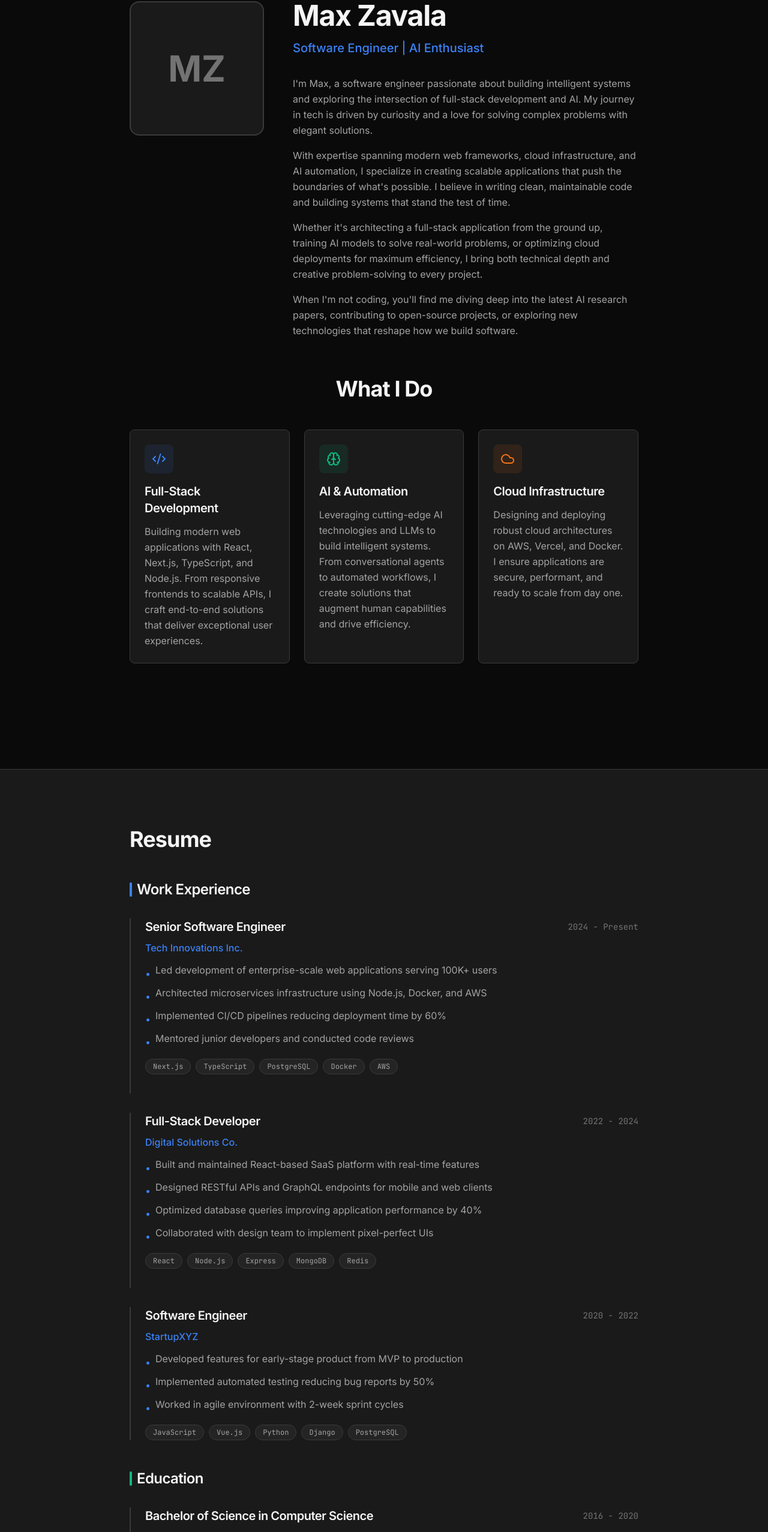
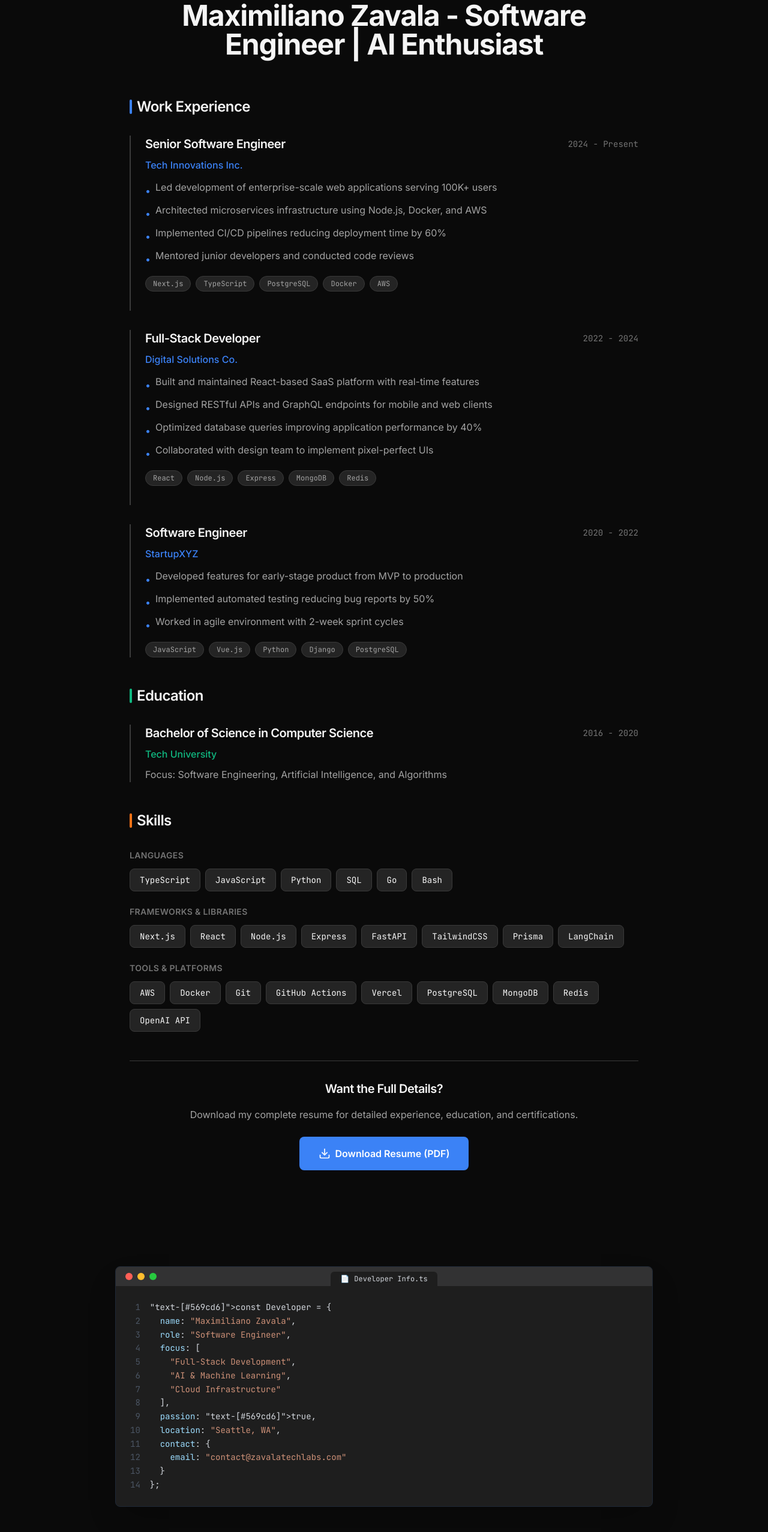
Before and after one commit to zavalatechlabs/zavala-software-portfolio, a Next.js app: page /about in a window 1280 px wide. Shown: the part 158-2712 px from the top of the page at 60% size. Built offline with nearby package versions, Linux system fonts and the light colour scheme.

Commit message:
remove Twitter from footer, update branding to Maximiliano Zavala, speed up decipher animation

```diff
--- a/app/about/page.tsx
+++ b/app/about/page.tsx
@@ -1,134 +1,34 @@
 import type { Metadata } from 'next'
-import { Download, Code2, Brain, Cloud } from 'lucide-react'
+import { Download } from 'lucide-react'
 
 export const metadata: Metadata = {
-  title: 'About | Max Zavala',
-  description: 'Learn more about Max Zavala - Software Engineer | AI Enthusiast',
+  title: 'Resume | Maximiliano Zavala',
+  description: 'Resume - Maximiliano Zavala, Software Engineer | AI Enthusiast',
 }
 
 export default function AboutPage() {
   return (
     <div className="min-h-screen">
-      {/* Hero Section with Bio */}
+      {/* Resume Section */}
       <section className="max-w-4xl mx-auto px-6 py-16 md:py-24">
-        <div className="flex flex-col md:flex-row items-center md:items-start gap-12 mb-16">
-          {/* Professional Photo Placeholder */}
-          <div className="flex-shrink-0">
-            <div className="w-48 h-48 md:w-56 md:h-56 rounded-2xl bg-zavala-bg-surface border-2 border-zavala-border flex items-center justify-center">
-              <div className="text-6xl font-bold text-zavala-text-tertiary">MZ</div>
-            </div>
-          </div>
-
-          {/* Bio Content */}
-          <div className="flex-1">
-            <h1 className="text-4xl md:text-5xl font-bold mb-4 text-zavala-text-primary">
-              Max Zavala
+        <h1 className="text-4xl md:text-5xl font-bold mb-16 text-zavala-text-primary text-center">
+          Maximiliano Zavala - Software Engineer | AI Enthusiast
         </h1>
-            <p className="text-xl text-zavala-accent-primary font-medium mb-8">
-              Software Engineer | AI Enthusiast
-            </p>
-
-            <div className="space-y-4 text-zavala-text-secondary leading-relaxed">
-              <p>
-                I&apos;m Max, a software engineer passionate about building intelligent systems and
-                exploring the intersection of full-stack development and AI. My journey in tech is
-                driven by curiosity and a love for solving complex problems with elegant solutions.
-              </p>
-              <p>
-                With expertise spanning modern web frameworks, cloud infrastructure, and AI
-                automation, I specialize in creating scalable applications that push the boundaries
-                of what&apos;s possible. I believe in writing clean, maintainable code and building
-                systems that stand the test of time.
-              </p>
-              <p>
-                Whether it&apos;s architecting a full-stack application from the ground up, training AI
-                models to solve real-world problems, or optimizing cloud deployments for maximum
-                efficiency, I bring both technical depth and creative problem-solving to every
-                project.
-              </p>
-              <p>
-                When I&apos;m not coding, you&apos;ll find me diving deep into the latest AI research papers,
-                contributing to open-source projects, or exploring new technologies that reshape how
-                we build software.
-              </p>
-            </div>
-          </div>
-        </div>
-
-        {/* What I Do Section */}
-        <div className="mb-20">
-          <h2 className="text-3xl md:text-4xl font-bold mb-12 text-zavala-text-primary text-center">
-            What I Do
-          </h2>
-          <div className="grid md:grid-cols-3 gap-6">
-            {/* Full-Stack Development */}
-            <div className="bg-zavala-bg-surface border border-zavala-border rounded-lg p-6 transition-all duration-200 hover:border-zavala-accent-primary/50 hover:shadow-lg hover:shadow-black/20 group">
-              <div className="w-12 h-12 bg-zavala-accent-primary/10 rounded-lg flex items-center justify-center mb-4 group-hover:bg-zavala-accent-primary/20 transition-colors">
-                <Code2 className="w-6 h-6 text-zavala-accent-primary" />
-              </div>
-              <h3 className="text-xl font-semibold mb-3 text-zavala-text-primary">
-                Full-Stack Development
-              </h3>
-              <p className="text-zavala-text-secondary">
-                Building modern web applications with React, Next.js, TypeScript, and Node.js.
-                From responsive frontends to scalable APIs, I craft end-to-end solutions that
-                deliver exceptional user experiences.
-              </p>
-            </div>
-
-            {/* AI & Automation */}
-            <div className="bg-zavala-bg-surface border border-zavala-border rounded-lg p-6 transition-all duration-200 hover:border-zavala-accent-secondary/50 hover:shadow-lg hover:shadow-black/20 group">
-              <div className="w-12 h-12 bg-zavala-accent-secondary/10 rounded-lg flex items-center justify-center mb-4 group-hover:bg-zavala-accent-secondary/20 transition-colors">
-                <Brain className="w-6 h-6 text-zavala-accent-secondary" />
-              </div>
-              <h3 className="text-xl font-semibold mb-3 text-zavala-text-primary">
-                AI & Automation
-              </h3>
-              <p className="text-zavala-text-secondary">
-                Leveraging cutting-edge AI technologies and LLMs to build intelligent systems.
-                From conversational agents to automated workflows, I create solutions that augment
-                human capabilities and drive efficiency.
-              </p>
-            </div>
-
-            {/* Cloud Infrastructure */}
-            <div className="bg-zavala-bg-surface border border-zavala-border rounded-lg p-6 transition-all duration-200 hover:border-zavala-accent-code/50 hover:shadow-lg hover:shadow-black/20 group">
-              <div className="w-12 h-12 bg-zavala-accent-code/10 rounded-lg flex items-center justify-center mb-4 group-hover:bg-zavala-accent-code/20 transition-colors">
-                <Cloud className="w-6 h-6 text-zavala-accent-code" />
-              </div>
-              <h3 className="text-xl font-semibold mb-3 text-zavala-text-primary">
-                Cloud Infrastructure
-              </h3>
-              <p className="text-zavala-text-secondary">
-                Designing and deploying robust cloud architectures on AWS, Vercel, and Docker.
-                I ensure applications are secure, performant, and ready to scale from day one.
-              </p>
-            </div>
-          </div>
-        </div>
-      </section>
-
-      {/* Resume Section */}
-      <section className="bg-zavala-bg-surface border-t border-b border-zavala-border py-16 md:py-24">
-        <div className="max-w-4xl mx-auto px-6">
-          <h2 className="text-3xl md:text-4xl font-bold mb-12 text-zavala-text-primary">
-            Resume
-          </h2>
 
         {/* Work Experience */}
         <div className="mb-12">
-            <h3 className="text-2xl font-semibold mb-8 text-zavala-text-primary flex items-center gap-2">
+          <h2 className="text-2xl font-semibold mb-8 text-zavala-text-primary flex items-center gap-2">
             <span className="w-1 h-6 bg-zavala-accent-primary rounded-full" />
             Work Experience
-            </h3>
+          </h2>
 
           <div className="space-y-8">
             {/* Position 1 */}
             <div className="border-l-2 border-zavala-border pl-6 pb-8 last:pb-0">
               <div className="flex flex-col md:flex-row md:items-center md:justify-between mb-2">
-                  <h4 className="text-xl font-semibold text-zavala-text-primary">
+                <h3 className="text-xl font-semibold text-zavala-text-primary">
                   Senior Software Engineer
-                  </h4>
+                </h3>
                 <span className="text-sm text-zavala-text-tertiary font-mono">
                   2024 - Present
                 </span>
@@ -175,9 +75,9 @@ export default function AboutPage() {
             {/* Position 2 */}
             <div className="border-l-2 border-zavala-border pl-6 pb-8 last:pb-0">
               <div className="flex flex-col md:flex-row md:items-center md:justify-between mb-2">
-                  <h4 className="text-xl font-semibold text-zavala-text-primary">
+                <h3 className="text-xl font-semibold text-zavala-text-primary">
                   Full-Stack Developer
-                  </h4>
+                </h3>
                 <span className="text-sm text-zavala-text-tertiary font-mono">
                   2022 - 2024
                 </span>
@@ -224,9 +124,9 @@ export default function AboutPage() {
             {/* Position 3 */}
             <div className="border-l-2 border-zavala-border pl-6 pb-8 last:pb-0">
               <div className="flex flex-col md:flex-row md:items-center md:justify-between mb-2">
-                  <h4 className="text-xl font-semibold text-zavala-text-primary">
+                <h3 className="text-xl font-semibold text-zavala-text-primary">
                   Software Engineer
-                  </h4>
+                </h3>
                 <span className="text-sm text-zavala-text-tertiary font-mono">
                   2020 - 2022
                 </span>
@@ -268,16 +168,16 @@ export default function AboutPage() {
 
         {/* Education */}
         <div className="mb-12">
-            <h3 className="text-2xl font-semibold mb-8 text-zavala-text-primary flex items-center gap-2">
+          <h2 className="text-2xl font-semibold mb-8 text-zavala-text-primary flex items-center gap-2">
             <span className="w-1 h-6 bg-zavala-accent-secondary rounded-full" />
             Education
-            </h3>
+          </h2>
 
           <div className="border-l-2 border-zavala-border pl-6">
             <div className="flex flex-col md:flex-row md:items-center md:justify-between mb-2">
-                <h4 className="text-xl font-semibold text-zavala-text-primary">
+              <h3 className="text-xl font-semibold text-zavala-text-primary">
                 Bachelor of Science in Computer Science
-                </h4>
+              </h3>
               <span className="text-sm text-zavala-text-tertiary font-mono">
                 2016 - 2020
               </span>
@@ -293,17 +193,17 @@ export default function AboutPage() {
 
         {/* Skills */}
         <div className="mb-12">
-            <h3 className="text-2xl font-semibold mb-8 text-zavala-text-primary flex items-center gap-2">
+          <h2 className="text-2xl font-semibold mb-8 text-zavala-text-primary flex items-center gap-2">
             <span className="w-1 h-6 bg-zavala-accent-code rounded-full" />
             Skills
-            </h3>
+          </h2>
 
           <div className="space-y-6">
             {/* Languages */}
             <div>
-                <h4 className="text-sm font-semibold text-zavala-text-tertiary uppercase tracking-wide mb-3">
+              <h3 className="text-sm font-semibold text-zavala-text-tertiary uppercase tracking-wide mb-3">
                 Languages
-                </h4>
+              </h3>
               <div className="flex flex-wrap gap-2">
                 {[
                   'TypeScript',
@@ -325,9 +225,9 @@ export default function AboutPage() {
 
             {/* Frameworks & Libraries */}
             <div>
-                <h4 className="text-sm font-semibold text-zavala-text-tertiary uppercase tracking-wide mb-3">
+              <h3 className="text-sm font-semibold text-zavala-text-tertiary uppercase tracking-wide mb-3">
                 Frameworks & Libraries
-                </h4>
+              </h3>
               <div className="flex flex-wrap gap-2">
                 {[
                   'Next.js',
@@ -351,9 +251,9 @@ export default function AboutPage() {
 
             {/* Tools & Platforms */}
             <div>
-                <h4 className="text-sm font-semibold text-zavala-text-tertiary uppercase tracking-wide mb-3">
+              <h3 className="text-sm font-semibold text-zavala-text-tertiary uppercase tracking-wide mb-3">
                 Tools & Platforms
-                </h4>
+              </h3>
               <div className="flex flex-wrap gap-2">
                 {[
                   'AWS',
@@ -380,9 +280,9 @@ export default function AboutPage() {
 
         {/* Download Resume Button */}
         <div className="text-center pt-8 border-t border-zavala-border">
-            <h3 className="text-xl font-semibold mb-4 text-zavala-text-primary">
+          <h2 className="text-xl font-semibold mb-4 text-zavala-text-primary">
             Want the Full Details?
-            </h3>
+          </h2>
           <p className="text-zavala-text-secondary mb-6">
             Download my complete resume for detailed experience, education, and certifications.
           </p>
@@ -395,7 +295,6 @@ export default function AboutPage() {
             Download Resume (PDF)
           </a>
         </div>
-        </div>
       </section>
     </div>
   )
--- a/app/layout.tsx
+++ b/app/layout.tsx
@@ -19,24 +19,24 @@ const jetbrainsMono = JetBrains_Mono({
 
 export const metadata: Metadata = {
   title: {
-    default: 'Zavala Software Portfolio',
-    template: '%s | Zavala Software',
+    default: 'Maximiliano Zavala - Portfolio',
+    template: '%s | Maximiliano Zavala',
   },
   description: 'Modern developer portfolio showcasing projects, skills, and experience',
   keywords: ['portfolio', 'software development', 'web development', 'Next.js', 'TypeScript'],
-  authors: [{ name: 'Zavala Software' }],
-  creator: 'Zavala Software',
+  authors: [{ name: 'Maximiliano Zavala' }],
+  creator: 'Maximiliano Zavala',
   openGraph: {
     type: 'website',
     locale: 'en_US',
     url: 'https://zavalatechlabs.com',
-    title: 'Zavala Software Portfolio',
+    title: 'Maximiliano Zavala - Portfolio',
     description: 'Modern developer portfolio showcasing projects, skills, and experience',
-    siteName: 'Zavala Software',
+    siteName: 'Maximiliano Zavala',
   },
   twitter: {
     card: 'summary_large_image',
-    title: 'Zavala Software Portfolio',
+    title: 'Maximiliano Zavala - Portfolio',
     description: 'Modern developer portfolio showcasing projects, skills, and experience',
   },
 }
--- a/app/page.tsx
+++ b/app/page.tsx
@@ -13,7 +13,7 @@ export default function Home() {
       {/* Hero Section with Name Reveal Animation */}
       <section>
         <HeroNameReveal
-          name="Max Zavala"
+          name="Maximiliano Zavala"
           tagline="Software Engineer | AI Enthusiast"
         />
       </section>
--- a/components/Footer.tsx
+++ b/components/Footer.tsx
@@ -23,9 +23,6 @@ export default function Footer() {
       {/* Terminal Window Section */}
       <div className="bg-[#0a0a0a] py-16 px-4 sm:px-6 lg:px-8">
         <div className="max-w-7xl mx-auto">
-          <h2 className="text-2xl md:text-3xl font-bold text-white text-center mb-8">
-            Developer Info<span className="text-[#3b82f6]">.</span>ts
-          </h2>
           <TerminalWindow />
         </div>
       </div>
--- a/components/TerminalWindow.tsx
+++ b/components/TerminalWindow.tsx
@@ -5,38 +5,20 @@ import { useState } from 'react'
 export default function TerminalWindow() {
   const [isMinimized, setIsMinimized] = useState(false)
 
-  const code = `// Portfolio.ts
-interface Developer {
-  name: string;
-  role: string;
-  focus: string[];
-  passion: string;
-  location: string;
-  contact: {
-    email: string;
-    github: string;
-    linkedin: string;
-  };
-}
-
-const max: Developer = {
-  name: "Max Zavala",
+  const code = `const Developer = {
+  name: "Maximiliano Zavala",
   role: "Software Engineer",
   focus: [
     "Full-Stack Development",
     "AI & Machine Learning",
     "Cloud Infrastructure"
   ],
-  passion: "Building intelligent systems that solve real problems",
-  location: "PST",
+  passion: true,
+  location: "Seattle, WA",
   contact: {
-    email: "contact@zavalatechlabs.com",
-    github: "https://github.com/zavalatechlabs",
-    linkedin: "https://linkedin.com/in/maxzavala"
+    email: "contact@zavalatechlabs.com"
   }
-};
-
-export default max;`
+};`
 
   return (
     <div className="w-full max-w-4xl mx-auto">
@@ -68,7 +50,7 @@ export default max;`
           <div className="flex items-center">
             <div className="bg-[#1e1e1e] px-4 py-1 rounded-t-md flex items-center gap-2 -mb-2">
               <span className="text-[#3b82f6] text-xs">📄</span>
-              <span className="text-gray-300 text-xs font-mono">Portfolio.ts</span>
+              <span className="text-gray-300 text-xs font-mono">Developer Info.ts</span>
             </div>
           </div>
 
@@ -88,26 +70,24 @@ export default max;`
                 {code.split('\n').map((line, index) => {
                   // Syntax highlighting logic
                   const highlightedLine = line
-                    // Comments
-                    .replace(/(\/\/.*)/g, '<span class="text-[#6a9955]">$1</span>')
                     // Keywords
                     .replace(
-                      /\b(interface|const|string|export|default)\b/g,
+                      /\b(const)\b/g,
                       '<span class="text-[#569cd6]">$1</span>'
                     )
-                    // Types
+                    // Booleans
                     .replace(
-                      /\b(Developer)\b/g,
-                      '<span class="text-[#4ec9b0]">$1</span>'
+                      /\b(true|false)\b/g,
+                      '<span class="text-[#569cd6]">$1</span>'
                     )
                     // Strings
                     .replace(
                       /"([^"]*)"/g,
                       '<span class="text-[#ce9178]">"$1"</span>'
                     )
-                    // Variable names
+                    // Variable/Property names
                     .replace(
-                      /\b(name|role|focus|passion|location|contact|email|github|linkedin|max)(?=:)/g,
+                      /\b(name|role|focus|passion|location|contact|email|Developer)(?=:)/g,
                       '<span class="text-[#9cdcfe]">$1</span>'
                     )
 
--- a/components/animations/DecipherText.tsx
+++ b/components/animations/DecipherText.tsx
@@ -13,7 +13,7 @@ interface DecipherTextProps {
 export function DecipherText({
   text,
   className = '',
-  duration = 1000,
+  duration = 600,
   staggerDelay = 0
 }: DecipherTextProps) {
   const [displayText, setDisplayText] = useState(text)
@@ -29,7 +29,7 @@ export function DecipherText({
       const chars = 'ABCDEFGHIJKLMNOPQRSTUVWXYZabcdefghijklmnopqrstuvwxyz0123456789!@#$%^&*'
       let iterations = 0
       const totalIterations = text.length
-      const iterationsPerFrame = totalIterations / (duration / 30) // 30ms per frame
+      const iterationsPerFrame = totalIterations / (duration / 20) // 20ms per frame
 
       const interval = setInterval(() => {
         setDisplayText(
@@ -55,7 +55,7 @@ export function DecipherText({
           setDisplayText(text)
           setHasAnimated(true)
         }
-      }, 30)
+      }, 20)
 
       return () => clearInterval(interval)
     }, staggerDelay)
--- a/components/animations/HeroNameReveal.tsx
+++ b/components/animations/HeroNameReveal.tsx
@@ -52,7 +52,7 @@ interface HeroNameRevealProps {
 }
 
 export function HeroNameReveal({
-  name = 'Max Zavala',
+  name = 'Maximiliano Zavala',
   tagline = 'Software Engineer | AI Enthusiast'
 }: HeroNameRevealProps) {
   return (
```
Lines whose indentation alone changed are shown as unchanged.
